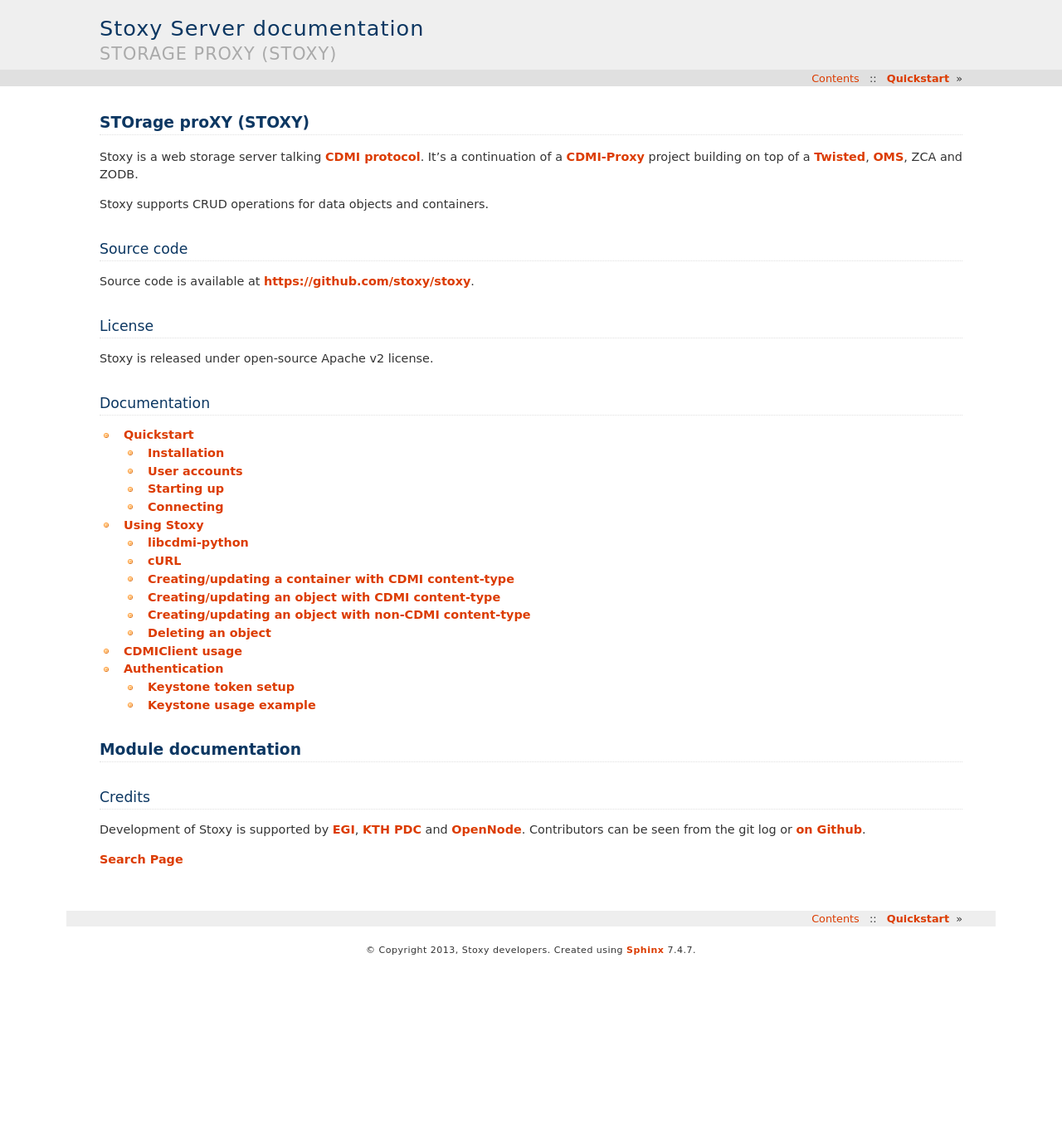
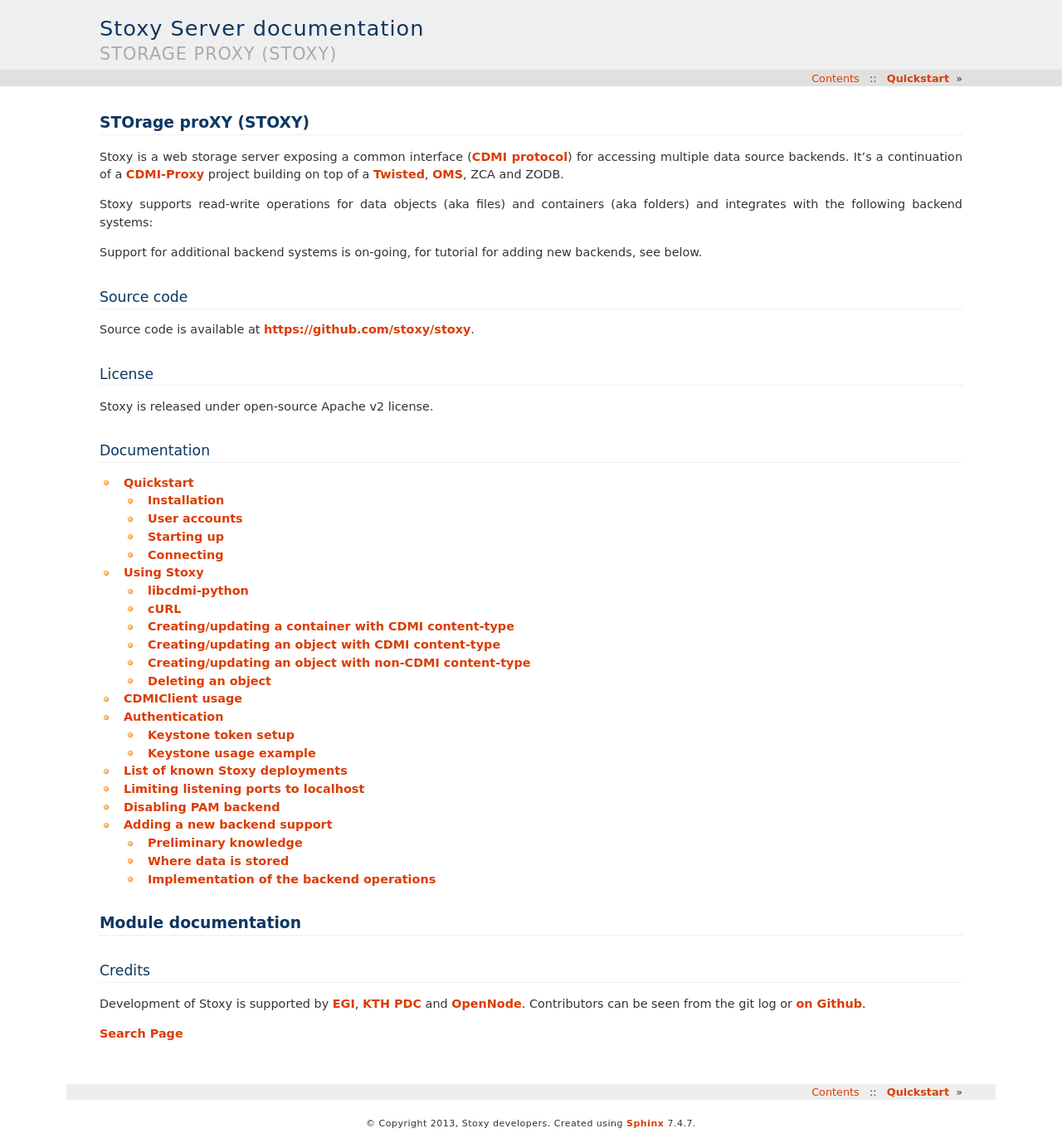
Before and after one commit to stoxy/stoxy, a Sphinx documentation site: the page built from docs/source/index.rst, in a window 1280 px wide. Shown: the whole page at 83% size. Built offline with Sphinx 7.4.7, drawn with Linux system fonts in a browser that asks for light colours; the version number could not be read and is left out; before the commit the page ends 1162 px from its top, so only the background shows below that.

Commit message:
Added deployment hints (STOX-39)

```diff
--- /dev/null
+++ b/docs/source/backend_tutorial.rst
@@ -0,0 +1,58 @@
+Adding a new backend support
+============================
+
+Preliminary knowledge
+---------------------
+
+The reader should have a preliminary knoweldge of the following concepts:
+
+- `Twisted`_ - an event-based networking framework
+- `ZCA`_ - Zope Component Architecture, a python library for creating decoupled applications
+
+.. _Twisted: http://twistedmatrix.com
+.. _ZCA: http://docs.zope.org/zope.component/
+
+The rest of the concepts are introduced as part of the tutorial.
+
+Where data is stored
+--------------------
+Stoxy imposes a logical structure on the data, a kind of a virtual file path.
+
+
+Implementation of the backend operations
+----------------------------------------
+
+An example implementation of the simple file backend follows. Will walk through the non-trivial aspects below.::
+
+    class FileStore(Adapter):
+        implements(IDataStore)
+        context(IDataObject)
+        name('file')
+
+        def save(self, datastream, encoding):
+            protocol, host, path = parse_uri(self.context.value)
+            assert protocol == 'file', protocol
+            assert not host, host
+            b = 6 * 1024
+            log.debug('Writing file: "%s"' % path)
+            with open(path, 'wb') as f:
+                d = datastream.read(b)
+                if encoding == 'base64':
+                    d = base64.b64decode(d)
+                f.write(d)
+                while len(d) == b and not datastream.closed:
+                    d = datastream.read(b)
+                    f.write(d)
+
+        def load(self):
+            protocol, host, path = parse_uri(self.context.value)
+            assert protocol == 'file', protocol
+            assert not host, host
+            return open(path, 'rb')
+
+        def delete(self):
+            protocol, host, path = parse_uri(self.context.value)
+            assert protocol == 'file', protocol
+            assert not host, host
+            log.debug('Unlinking "%s"' % path)
+            os.unlink(path)
--- /dev/null
+++ b/docs/source/deployments.rst
@@ -0,0 +1,31 @@
+List of known Stoxy deployments
+===============================
+
+
+* https://demo.stoxy.net - demo instance, reset and upgraded every day. Demo user: **stoxy:stoxy**
+* https://egi-cloud43.zam.kfa-juelich.de/stoxy - Forschungszentrum Jülich testbed
+* https://stoxy.pdc.kth.se - KTH PDC testbed
+
+
+Limiting listening ports to localhost
+=====================================
+
+Add to stoxy.conf::
+
+    [rest]
+    port = 8080
+    interface=127.0.0.1
+
+    [ssh]
+    interface=127.0.0.1
+
+
+Disabling PAM backend
+=====================
+
+Add to stoxy.conf::
+
+    [auth]
+    use_pam = no
+
+If PAM is not used for authentication, this will greatly improve the performance of operations.
--- a/docs/source/index.rst
+++ b/docs/source/index.rst
@@ -2,10 +2,13 @@
 STOrage proXY (STOXY)
 =====================
 
-Stoxy is a web storage server talking `CDMI protocol`_. It's a continuation of a `CDMI-Proxy`_ project building
-on top of a `Twisted`_, `OMS`_, ZCA and ZODB.
+Stoxy is a web storage server exposing a common interface (`CDMI protocol`_) for accessing multiple data source backends.
+It's a continuation of a `CDMI-Proxy`_ project building on top of a `Twisted`_, `OMS`_, ZCA and ZODB.
 
-Stoxy supports CRUD operations for data objects and containers.
+Stoxy supports read-write operations for data objects (aka files) and containers (aka folders) and integrates with
+the following backend systems:
+
+Support for additional backend systems is on-going, for tutorial for adding new backends, see below.
 
 Source code
 -----------
@@ -26,6 +29,8 @@
    cli_usage
    ops
    security
+   deployments
+   backend_tutorial
 
 Module documentation
 ====================
```
